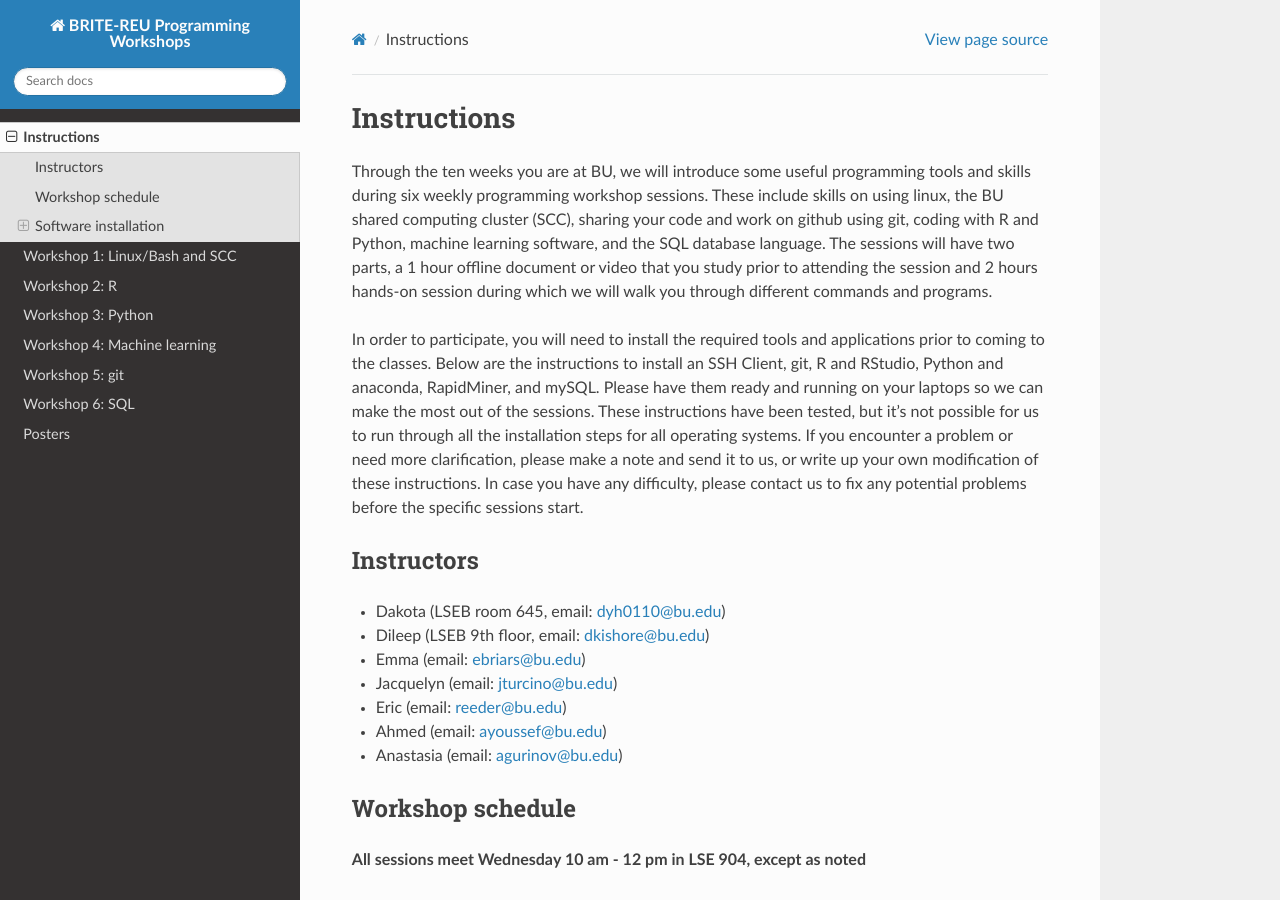
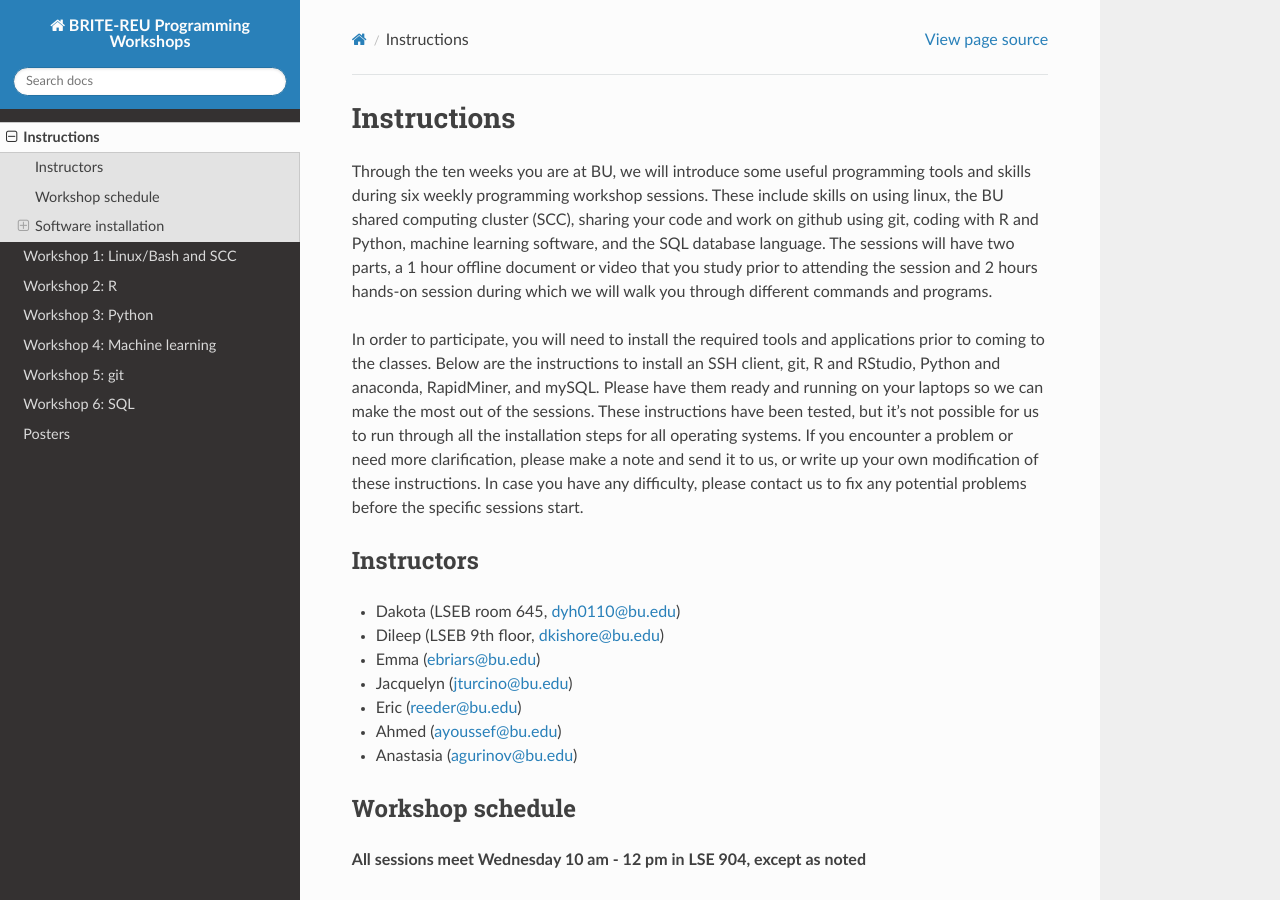
Before and after one commit to BRITE-REU/programming-workshops, a Sphinx documentation site: the page built from source/workshops/00_instructions/index.rst, in a window 1280 px wide and 900 px high. Built offline with Sphinx 7.4.7 and the Read the Docs theme 2.0.0, drawn with Linux system fonts in a browser that asks for light colours; pages that are not in the unit, such as notebooks, are missing from menus; some of the changed text lies outside the part shown.

Commit message:
updated instructions formatting

```diff
--- a/source/workshops/00_instructions/index.rst
+++ b/source/workshops/00_instructions/index.rst
@@ -4,33 +4,33 @@
 Instructions
 ====================
 
-Through the ten weeks you are at BU, we will introduce some useful programming tools and skills during six weekly programming workshop sessions.  These include skills on using linux, the BU shared computing cluster (SCC), sharing your code and work on github using git, coding with R and Python, machine learning software, and the SQL database language. The sessions will have two parts, a 1 hour offline document or video that you study prior to attending the session and 2 hours hands-on session during which we will walk you through different commands and programs.
+Through the ten weeks you are at BU, we will introduce some useful programming tools and skills during six weekly programming workshop sessions. These include skills on using linux, the BU shared computing cluster (SCC), sharing your code and work on github using git, coding with R and Python, machine learning software, and the SQL database language. The sessions will have two parts, a 1 hour offline document or video that you study prior to attending the session and 2 hours hands-on session during which we will walk you through different commands and programs.
 
-In order to participate, you will need to install the required tools and applications prior to coming to the classes. Below are the instructions to install an SSH Client, git, R and RStudio, Python and anaconda, RapidMiner, and mySQL. Please have them ready and running on your laptops so we can make the most out of the sessions. These instructions have been tested, but it’s not possible for us to run through all the installation steps for all operating systems.  If you encounter a problem or need more clarification, please make a note and send it to us, or write up your own modification of these instructions.  In case you have any difficulty, please contact us to fix any potential problems before the specific sessions start.
+In order to participate, you will need to install the required tools and applications prior to coming to the classes. Below are the instructions to install an SSH client, git, R and RStudio, Python and anaconda, RapidMiner, and mySQL. Please have them ready and running on your laptops so we can make the most out of the sessions. These instructions have been tested, but it’s not possible for us to run through all the installation steps for all operating systems. If you encounter a problem or need more clarification, please make a note and send it to us, or write up your own modification of these instructions. In case you have any difficulty, please contact us to fix any potential problems before the specific sessions start.
 
 Instructors
 ---------------
 
-- Dakota (LSEB room 645, email: dyh0110@bu.edu)
-- Dileep (LSEB 9th floor, email: dkishore@bu.edu)
-- Emma (email: ebriars@bu.edu)
-- Jacquelyn (email: jturcino@bu.edu)
-- Eric (email: reeder@bu.edu)
-- Ahmed (email: ayoussef@bu.edu)
-- Anastasia (email: agurinov@bu.edu)
+- Dakota (LSEB room 645, dyh0110@bu.edu)
+- Dileep (LSEB 9th floor, dkishore@bu.edu)
+- Emma (ebriars@bu.edu)
+- Jacquelyn (jturcino@bu.edu)
+- Eric (reeder@bu.edu)
+- Ahmed (ayoussef@bu.edu)
+- Anastasia (agurinov@bu.edu)
 
 Workshop schedule
 ---------------------
 
 **All sessions meet Wednesday 10 am - 12 pm in LSE 904, except as noted**
 
-1. *Week 2*: Linux/Bash and SCC (Wednesday 12 pm - 2 pm)
-2. *Week 3*: R
-3. *Week 4*: Python
-4. *Week 6*: Machine Learning
-5. *Week 7*: Version Control and git
-6. *Week 8*: SQL
-7. *Week 9*: Data Visualization
+- *Week 2*: Linux/Bash and SCC (Wednesday 12 pm - 2 pm)
+- *Week 3*: R
+- *Week 4*: Python
+- *Week 6*: Machine Learning
+- *Week 7*: Version Control and git
+- *Week 8*: SQL
+- *Week 9*: Data Visualization
 
 Software installation
 ----------------------
```
Also changed, not shown: source/workshops/00_instructions/sql.rst (+5 -3 lines), source/workshops/00_instructions/ssh.rst (+18 -7 lines).
